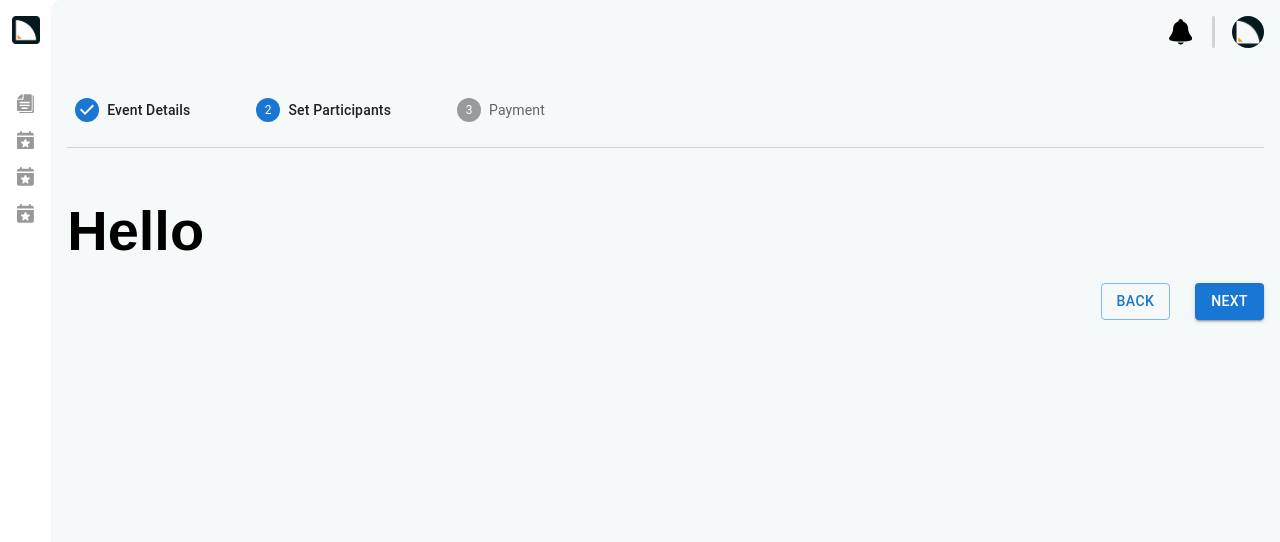
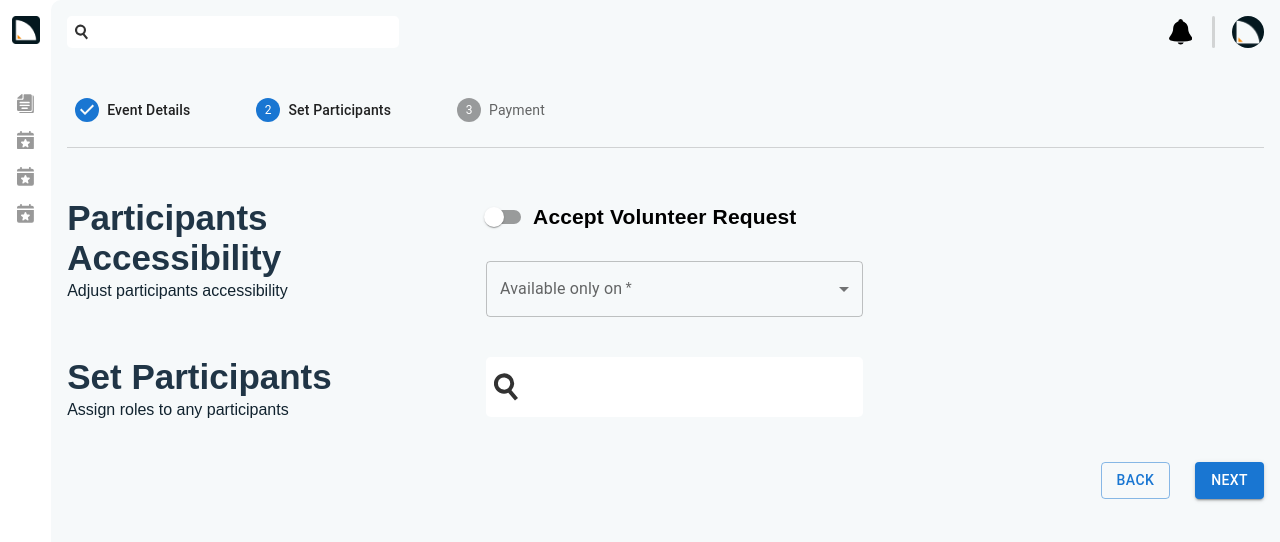
Before and after one commit to Chrystarin/iCertify, a React (Create React App) app in the folder client/: page /Admin/Event/Create in a window 1280 px wide. Both pictures are taken after a click on the button "NEXT". Shown: the top 542 px of the page. Built offline with nearby package versions, Linux system fonts and the light colour scheme.

Commit message:
Create Set Participants

```diff
--- a/client/src/App.js
+++ b/client/src/App.js
@@ -23,7 +23,7 @@ import Event_View from './Layouts/Event/EventView';
 
 import AdminPanel from './Pages/Admin';
 
-import A_Event from './Layouts/Admin/Event/Event.js';
+import A_Event from './Layouts/Event/Admin/Event';
 import A_EventCreate from './Layouts/Event/Admin/EventCreate.js'
 
 import MemberView from './Pages/Member/MemberView.js';
--- a/client/src/Assets/Styles/Components/style-HeaderNavigation.scss
+++ b/client/src/Assets/Styles/Components/style-HeaderNavigation.scss
@@ -102,41 +102,9 @@
 
     #Navigation_Left{
         float: left;
-        background-color: red;
+        height: 100%;
     }
-    #Search{
-        height: 100%;
-        float: left;
-        background-color: red;
-        padding: .5em;
-        border-radius: 10px;
-        background-color: white;
-        box-shadow: 5px 5px 25px rgba($color: #000000, $alpha: .1);
-        display: flex;
-        justify-content: center;
-        align-items: center;
-        svg{
-            height: 70%;
-            float: left;
-            margin-right: 5px;
-            opacity: .8;
-            min-height: 15px;
 
-        }
-        input{
-            float: left;
-            display: block;
-            height: 100%;
-            border: none;
-            width: 300px;
-            background-color: rgba($color: #000000, $alpha: 0);
-        }
-        input:focus {
-            outline: none;
-        }
-
-
-    }
     #Navigation_Content{
         float: right;
         height: 100%;
@@ -211,7 +179,6 @@
                     width: 190px;
                     line-height: 20px;
                 }
-
                 ul{
                     margin-top: 20px;
                     li{
--- /dev/null
+++ b/client/src/Assets/Styles/Components/style-SearchInput.scss
@@ -0,0 +1,87 @@
+#SearchInput{
+    position: relative;
+    height: 100%;
+    max-height:60px;
+    z-index: 4;
+
+    #Container_SearchInput{
+        background-color: white;
+        height: 100%;
+        display: flex;
+        align-items: center;
+        gap: 10px;
+        padding-left: .5em;
+        border-radius: .3em;
+        input{
+            border-radius: 8px;
+            border: none;
+            height: 100%;
+            min-width: 300px;
+            width: 100%;
+            padding-right: .8em;
+            font-size: 15px;
+            font-weight: 500;
+        }
+        input:focus{
+            outline: none;
+        }
+        input:focus svg{
+        }
+        svg{
+            height: 50%;
+            opacity: .8;
+
+        }
+    }
+    #Container_Dropdown_Search_Result{
+        position: absolute;
+        top: 125%;
+        background-color: white;
+        width: 100%;
+        z-index: 2;
+        box-shadow: 0 25px 15px rgba(0, 0, 0, 0.227);
+        border-bottom-left-radius: .8em;
+        border-bottom-right-radius: .8em;
+        ul{
+            list-style: none;
+            display: flex;
+            flex-direction: column;
+            gap: 5px;
+
+            li{
+                min-height: 40px;
+                a{
+                    text-decoration: none;
+                    color: black;
+                    display: flex;
+                    gap: 15px;
+                    height: 100%;
+                    padding: .2em .5em;
+
+                    img{
+                        border-radius: 100%;
+                        height: 45px;
+                        width: 45px;
+                    }
+                    div{
+                        padding: .3em 0;
+                    }
+                }
+                a:hover{
+                    background-color: rgb(215, 215, 215);
+                }
+                h5{
+                    padding: 1em;
+                    color: rgba(0, 0, 0, 0.467);
+                }
+            }
+
+        }
+    }
+    .Active{
+        display: block;
+    }
+    .Inactive{
+        display: none;
+    }
+}
--- a/client/src/Components/SearchInput.js
+++ b/client/src/Components/SearchInput.js
@@ -1,17 +1,45 @@
 import React from 'react'
+import '../Assets/Styles/Components/style-SearchInput.scss';
+import userImg from '../Assets/Images/Resources/Developers/Dianne.jpg'
 
 function SearchInput() {
   return (
     <div id='SearchInput'>
       <div id='Container_SearchInput'>
-        <img src="" alt="{}" />
-        <input type="date" />
+        <svg id="Layer_1" data-name="Layer 1" xmlns="http://www.w3.org/2000/svg" viewBox="0 0 24.29 27.45"><path d="M29.18,29.88l-6.6-7.76a10.08,10.08,0,0,0,2.68-6.07,10.24,10.24,0,1,0-5.92,8.43l6.79,8ZM8.91,14.72a6.2,6.2,0,1,1,5.68,6.68A6.22,6.22,0,0,1,8.91,14.72Z" transform="translate(-4.89 -5.02)"/></svg>
+        <input type="text" />
       </div>
-      <div id='Container_Dropdow_Search_Result'>
-        Result
+      <div id='Container_Dropdown_Search_Result'>
+        <ul>
+          <SearchResut Result={false}/>
+        </ul>
       </div>
     </div>
   )
 }
+function SearchResut(){
+  return <>
+    {/* <li>
+      <a href="#">
+        <img src={userImg} alt="img" />
+        <div>
+          <h6>Dianne Chrystalin Brandez</h6>
+          <p className='BodyText2'>Joined Last Year</p>
+        </div>
+      </a>
+    </li>
+    <li>
+      <a href="#">
+        <img src={userImg} alt="img" />
+        <div>
+          <h6>Dianne Chrystalin Brandez</h6>
+          <p className='BodyText2'>Joined Last Year</p>
+        </div>
+      </a>
+    </li> */}
+  </>
+
+
+}
 
 export default SearchInput
--- a/client/src/Layouts/Dashboard/HeaderNavigation.js
+++ b/client/src/Layouts/Dashboard/HeaderNavigation.js
@@ -1,6 +1,9 @@
 import React, {useEffect, useState,useRef}from 'react';
 import PicLogo from './../../Assets/Images/brand/icon.png';
 import './../../Assets/Styles/Components/style-HeaderNavigation.scss';
+
+import SearchInput from '../../Components/SearchInput';
+
 
 function HeaderNavigation() {
 
@@ -19,12 +22,9 @@ function HeaderNavigation() {
   return (
     <div id="header_Content">
           <div id='Navigation_Left'>
-            {/* <NavigationLeft/> */}
+            <SearchInput/>
           </div>
-          {/* <div id='Search'>
-            <svg id="Layer_1" data-name="Layer 1" xmlns="http://www.w3.org/2000/svg" viewBox="0 0 195.52 209.34"><defs><style>.cls-1</style></defs><path class="cls-1" d="M211.12,197.54l-37.07-37.07A89.14,89.14,0,0,0,45.59,36.91,89.16,89.16,0,0,0,153.26,177.13l39.14,39.14a13.24,13.24,0,0,0,18.72-18.73ZM46,99.94a62.66,62.66,0,1,1,62.66,62.66A62.73,62.73,0,0,1,46,99.94Z" transform="translate(-19.48 -10.8)"/><path class="cls-1" d="M189.6,125.7a1.5,1.5,0,0,0,0-3,1.5,1.5,0,0,0,0,3Z" transform="translate(-19.48 -10.8)"/></svg>
-            <input type="text" />
-          </div> */}
+
           <div id='Navigation_Content'>
               <div id="NotificatonHolder"ref={menuRef}>
                 <svg id="Icon_Notification" src={PicLogo} alt="" onClick={()=>{(openDropdown==="Notification")?setopenDropdown(""): setopenDropdown("Notification")}} data-name="Layer 1" xmlns="http://www.w3.org/2000/svg" viewBox="0 0 30 32.92"><path d="M29.05,22.7c-.83-1.06-2.42-3.64-2.42-3.64s-1.78-3.55-1.85-5.52a29.71,29.71,0,0,0-.42-3.78C23.08,4.69,18.08,3,18.08,3A3.31,3.31,0,0,0,15-.16,3.31,3.31,0,0,0,11.92,3s-5,1.67-6.28,6.74a29.71,29.71,0,0,0-.42,3.78c-.07,2-1.85,5.52-1.85,5.52S1.78,21.64,1,22.7s-2.09,3,1.17,4.8a34.39,34.39,0,0,0,9.12,1.18s2.45.11,3.76,0c1.31.11,3.76,0,3.76,0a34.39,34.39,0,0,0,9.12-1.18C31.14,25.72,29.89,23.76,29.05,22.7Z" transform="translate(0 0.16)"/><path d="M15,32.76A4.09,4.09,0,0,0,19,30h-7.9A4.09,4.09,0,0,0,15,32.76Z" transform="translate(0 0.16)"/></svg>
--- a/client/src/Layouts/Admin/Analytics.js
+++ b/client/src/Layouts/Event/Admin/Analytics.js
@@ -1,6 +1,7 @@
 import React from 'react'
-import './../../Assets/Styles/Components/style-Analytics.scss';
-import PicNotification from './../../Assets/Images/brand/icon.png';
+import './../../../Assets/Styles/Components/style-Analytics.scss';
+import PicNotification from './../../../Assets/Images/brand/icon.png';
+
 function Analytics() {
   return (
     <div id='Container_Analytics'>
--- a/client/src/Layouts/Admin/Event/Event.js
+++ b/client/src/Layouts/Event/Admin/Event.js
@@ -2,8 +2,8 @@ import React,{useState} from 'react';
 import './../../../Assets/Styles/Page/style-DashboardUser.scss'
 import './../../../Assets/Styles/Page/style-EventAdmin.scss';
 
-import Analytics from '../Analytics'
-import EventCard from '../../Event/EventCard.js';
+import Analytics from './Analytics'
+import EventCard from '../EventCard.js';
 
 import Filter_Icon from './../../../Assets/Images/icons/filter.png';
 
--- a/client/src/Layouts/Event/Admin/EventCreate.js
+++ b/client/src/Layouts/Event/Admin/EventCreate.js
@@ -1,13 +1,14 @@
 import React, { useState, useEffect } from "react";
 import { useNavigate } from "react-router";
 
+
 import '../../../Assets/Styles/Page/style-EventCreate.scss'
+
 
 import Stepper from '@mui/material/Stepper';
 import Step from '@mui/material/Step';
 import StepLabel from '@mui/material/StepLabel';
-import FormControlLabel from '@mui/material/FormControlLabel';
-import Switch from '@mui/material/Switch'
+
 
 import Button from '@mui/material/Button'
 import TextField from '@mui/material/TextField';
@@ -20,11 +21,18 @@ import Select, { SelectChangeEvent } from '@mui/material/Select';
 import FormHelperText from '@mui/material/FormHelperText';
 
 
+// Search Input
+import SearchInput from '../../../Components/SearchInput'
+
 //datePicker
-import DatePicker from '../../../Components/DateTime_Picker';
+import DateTime_Picker from '../../../Components/DateTime_Picker';
 
 // Tags
-import Tags from '../../../Components/Tags.js'
+import Tags from '../../../Components/Tags.js';
+
+// Switch
+import FormControlLabel from '@mui/material/FormControlLabel';
+import Switch from '@mui/material/Switch'
 
 export default function EventCreate() {
 
@@ -43,10 +51,7 @@ export default function EventCreate() {
 
     // Event type
 
-    const [EventType, setEventType] = React.useState('');
-    const handleChangeEvent = (event) => {
-        setEventType(event.target.value);
-    };
+
 
     function EventTypeChecker(props){
         switch(props.EventType) {
@@ -61,42 +66,57 @@ export default function EventCreate() {
     }
     // End
 
+    // +================================================================================
+    //                      GET VALUES FROM EVENT DETAILS INPUT
 
-    // Get input of forms
-        // Start Date
-    const [StartDateTimeVal, setStartDateVal] = useState(null);
-    const [EndDateTimeVal, setEndDateVal] = useState(null);
+    const [EventType, setEventType] = React.useState('');
     let TagsVal = [];
     const [CertificateVal, setCertificateVal] = useState(false);
+    const [startDateTimeVal, setstartDateTimeVal] = useState(null);
 
-    const StartDateTimeHandleChange = (newValueStart) => {
-        setStartDateVal(newValueStart);
+
+
+    const EventTypehandleChangeEvent = (event) => {
+        setEventType(event.target.value);
     };
 
-    const EndDateTimeHandleChange = (newValueEnd) => {
-        setEndDateVal(newValueEnd);
+    function startDateTimeValhandleChange(newValue){
+        setstartDateTimeVal(newValue);
     };
 
     function TagsValHandleChange(option, index){
         TagsVal = index;
-        console.log(TagsVal);
     }
     const PredefinedTags = [ "Computer","Technology", "Blockchain", "Entertainment","UserInterface","UserExperience"];
-
 
     function CertificateValHandleChange(){
         setCertificateVal(!CertificateVal);
     }
 
 
+    // +================================================================================
+    //                      GET VALUES FROM SET PARTICIPANTS INPUT
+
+    const [AcceptVlunteerVal, setAcceptVlunteerVal] = useState(false)
 
 
 
 
 
+    function AcceptVlunteerValHandleChange(){
+        setAcceptVlunteerVal(!AcceptVlunteerVal);
+    };
+
+    const [EventMembersAccessibility, setEventMembersAccessibility] = React.useState('');
+
+    const EventMembersAccessibilityhandleChangeEvent = (event) => {
+        setEventMembersAccessibility(event.target.value);
+    };
+
+
+
 
     // +================================================================================
-
 
     const url = "http://localhost:6787/events/create"
     const navigate = useNavigate();
@@ -119,7 +139,7 @@ export default function EventCreate() {
         tags: ''
     });
 
-    // These methods will update the state properties.
+    // These methods wileeel update the state properties.
     function updateForm(e) {
         return setForm((prev) => {
             const [key, value] = Object.entries(e)[0];
@@ -188,7 +208,7 @@ export default function EventCreate() {
                             <div className="Wrapper_2_Inputs">
                                 <FormControl fullWidth required  helperText="Select Event">
                                     <InputLabel id="demo-simple-select-label" required>Event Type</InputLabel>
-                                    <Select labelId="demo-simple-select-label" id="demo-simple-select" value={EventType} label="Event Type" onChange={handleChangeEvent}>
+                                    <Select labelId="demo-simple-select-label" id="demo-simple-select" value={EventType} label="Event Type" onChange={EventTypehandleChangeEvent}>
                                         <MenuItem value={"Online"}>Online</MenuItem>
                                         <MenuItem value={"Onsite"}>Onsite</MenuItem>
                                     </Select>
@@ -207,8 +227,8 @@ export default function EventCreate() {
                             <TextField id="outlined-search" label="Event Name" type="text" required />
                             <TextField id="outlined-search" label="Event Description" type="text" required multiline/>
                             <div className='Wrapper_2_1_Inputs'>
-                                <DatePicker Label="Start Date & Time" Value={StartDateTimeVal} HandleChange={StartDateTimeHandleChange}/>
-                                <DatePicker Label="End Date & Time" Value={EndDateTimeVal} HandleChange={EndDateTimeHandleChange}/>
+                                <DateTime_Picker Label="Start Date & Time" Value={startDateTimeVal} handleChange={startDateTimeValhandleChange} />
+                                <DateTime_Picker Label="Start Date & Time" Value={startDateTimeVal} handleChange={startDateTimeValhandleChange} />
                                 <Tags PredefinedTags={PredefinedTags} HandleChange={TagsValHandleChange}/>
                             </div>
                             <div className="Wrapper_2_Inputs">
@@ -229,7 +249,50 @@ export default function EventCreate() {
             </>
             break;
         case 1:
-            return <h1>Hello</h1>
+            return<>
+            <form action="#">
+                    <div className="Subject_Seperator">
+                        <div className="holder_Subject">
+                            <h3>Participants Accessibility</h3>
+                            <p>Adjust participants accessibility</p>
+                        </div>
+                        <div className="holder_Questions">
+                            <FormControlLabel
+                                control={
+                                <Switch checked={AcceptVlunteerVal} onChange={AcceptVlunteerValHandleChange} name="Certificate" />
+                                }
+                                label= {<h5>Accept Volunteer Request</h5>}
+                            />
+                            <div className="Wrapper_2_Inputs">
+                                <FormControl fullWidth required  helperText="Select Event">
+                                    <InputLabel id="demo-simple-select-label" required>Available only on</InputLabel>
+                                    <Select labelId="demo-simple-select-label" id="demo-simple-select" value={EventMembersAccessibility} label="Available only on" onChange={EventMembersAccessibilityhandleChangeEvent}>
+                                        <MenuItem value={"All"}>All</MenuItem>
+                                        <MenuItem value={"Accountants"}>Accountants</MenuItem>
+                                        <MenuItem value={"Membership"}>Members with premium membership</MenuItem>
+                                    </Select>
+                                </FormControl>
+                            </div>
+                        </div>
+                    </div>
+                    <div className="Subject_Seperator">
+                        <div className="holder_Subject">
+                            <h3>Set Participants</h3>
+                            <p>Assign roles to any participants</p>
+                        </div>
+                        <div className="holder_Questions">
+                            <div className="Wrapper_2_Inputs">
+                                <SearchInput/>
+                            </div>
+                            <div className="Wrapper_2_Inputs">
+
+                            </div>
+                        </div>
+                    </div>
+
+                </form>
+            </>
+
             break;
         case 2:
             return <h1>Hello</h1>
```
Also changed, not shown: client/src/Components/DateTime_Picker.js (+9 -6 lines), client/src/Components/Select.js (added, +16 -0 lines), client/src/Components/Switch.js (deleted, +0 -9 lines), client/src/Assets/Images/icons/SVG/Navigation/Search.svg (added).
